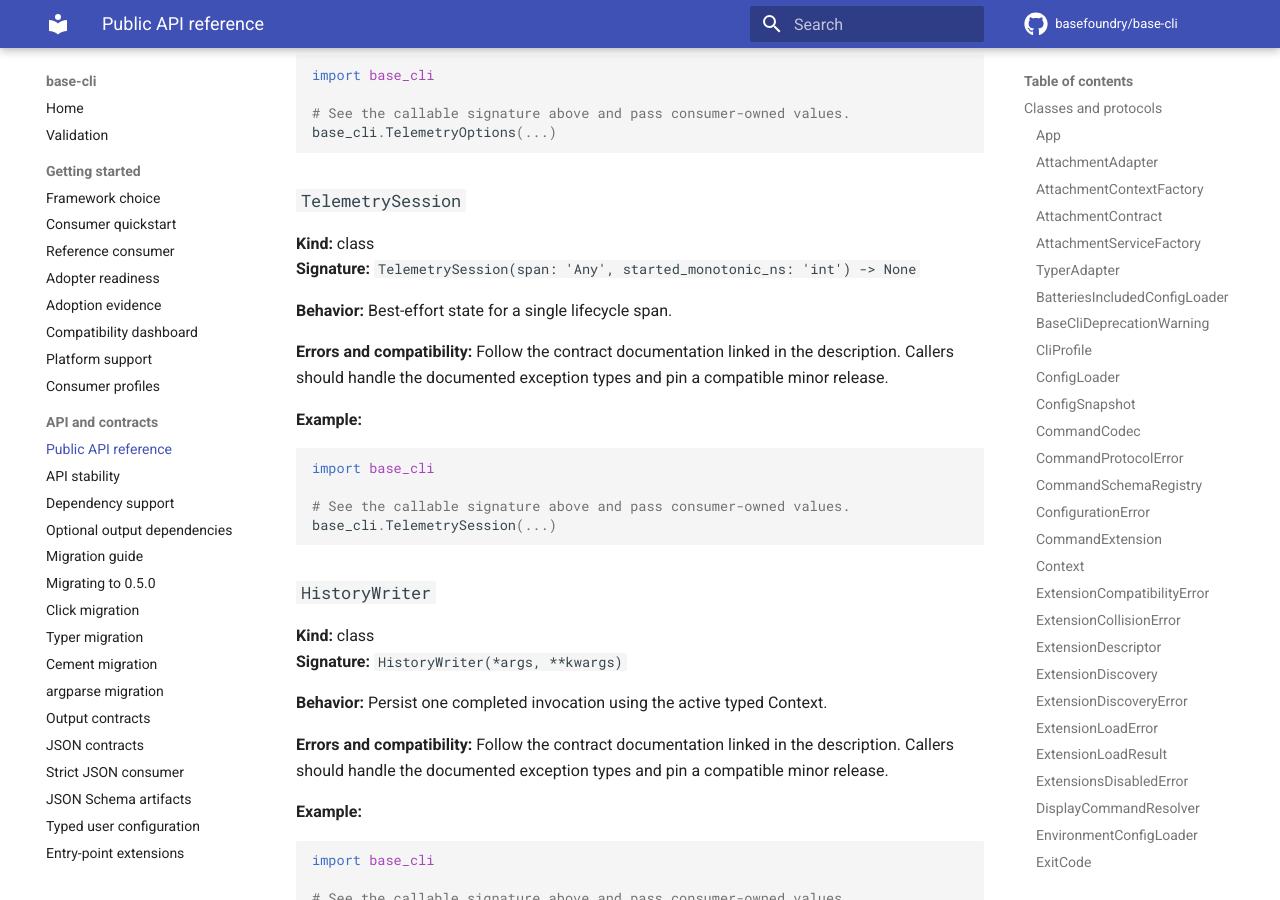
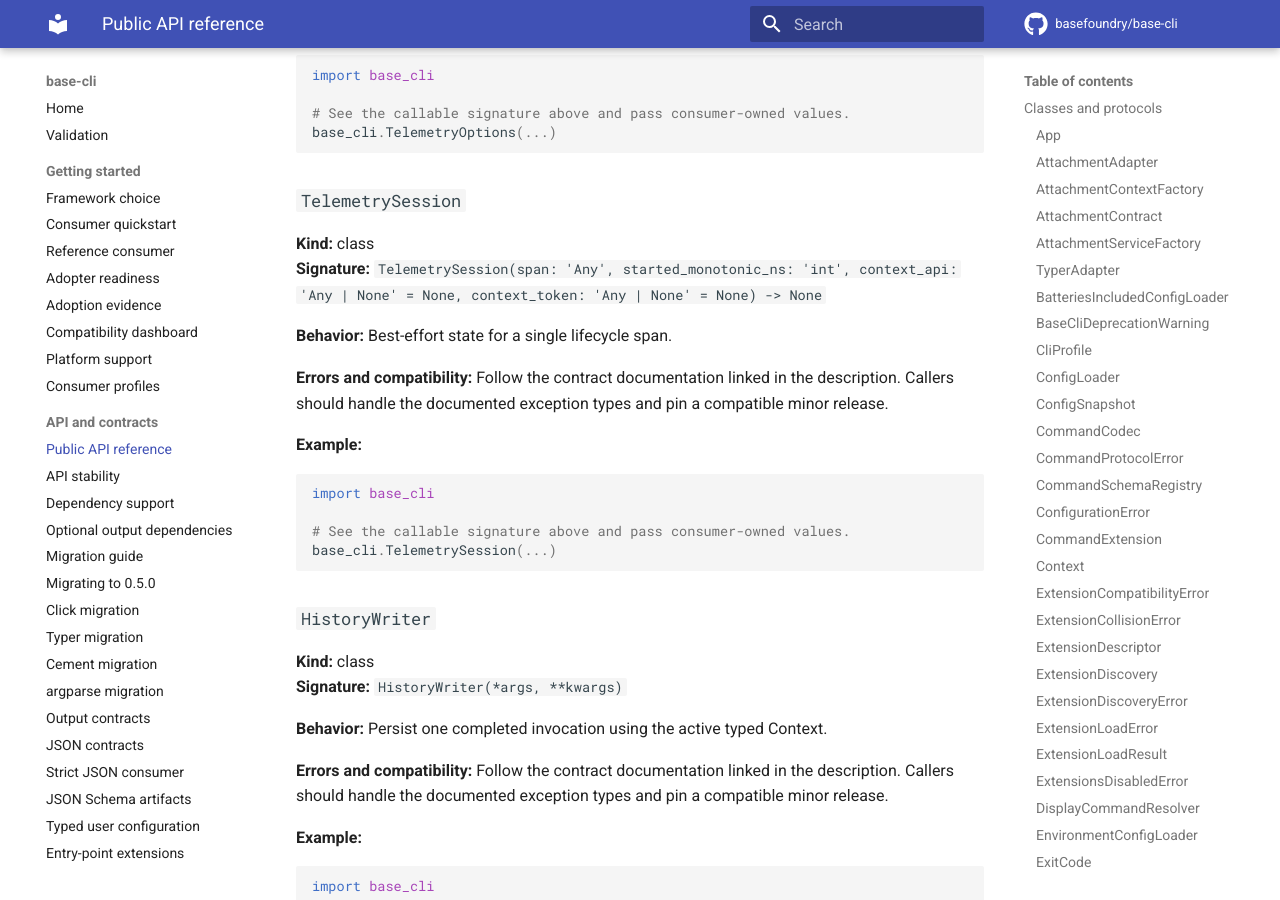
Before and after one commit to basefoundry/base-cli, an MkDocs documentation site: the page built from docs/api-reference.md, in a window 1280 px wide and 900 px high, scrolled down 20111 px. Built offline with MkDocs 1.6.1 and Material for MkDocs 9.7.7, drawn with Linux system fonts in a browser that asks for light colours; comment, search, counter and statistics services are not loaded.

Commit message:
docs: refresh generated API reference

```diff
--- a/docs/api-reference.md
+++ b/docs/api-reference.md
@@ -758,7 +758,7 @@ base_cli.TelemetryOptions(...)
 
 ### `TelemetrySession`
 **Kind:** class<br>
-**Signature:** `TelemetrySession(span: 'Any', started_monotonic_ns: 'int') -> None`
+**Signature:** `TelemetrySession(span: 'Any', started_monotonic_ns: 'int', context_api: 'Any | None' = None, context_token: 'Any | None' = None) -> None`
 
 **Behavior:** Best-effort state for a single lifecycle span.
 
```
